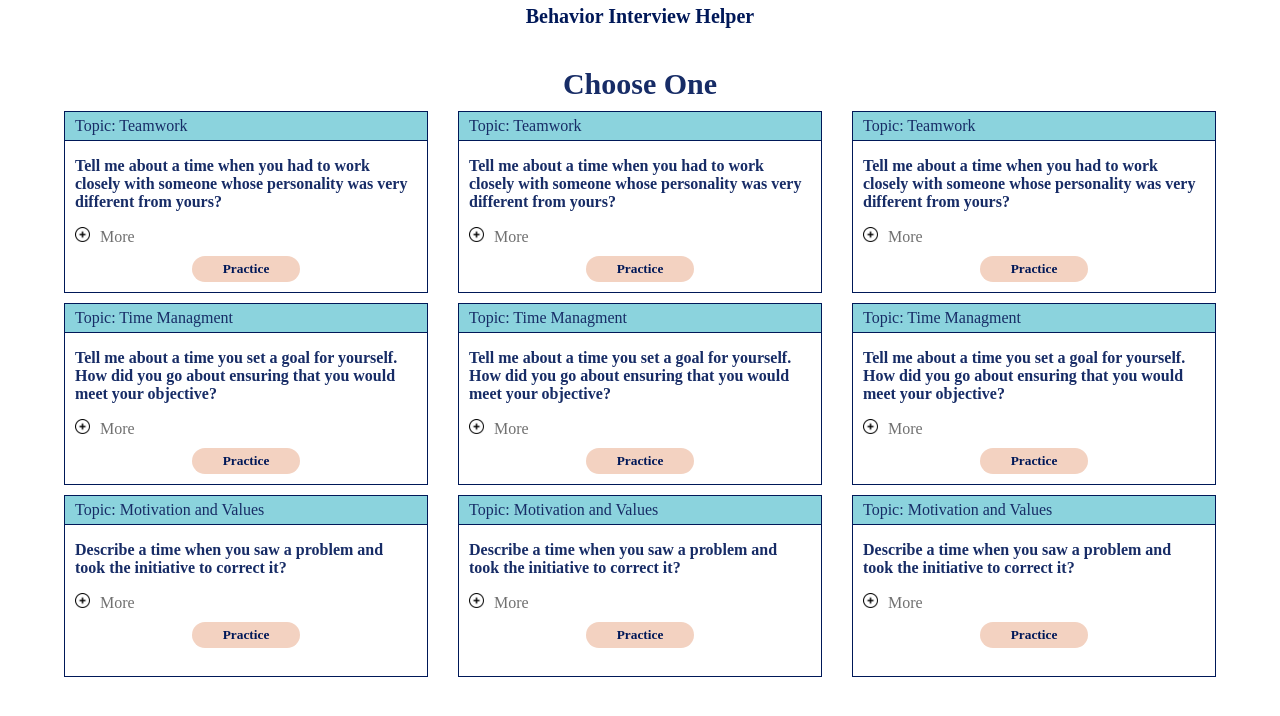
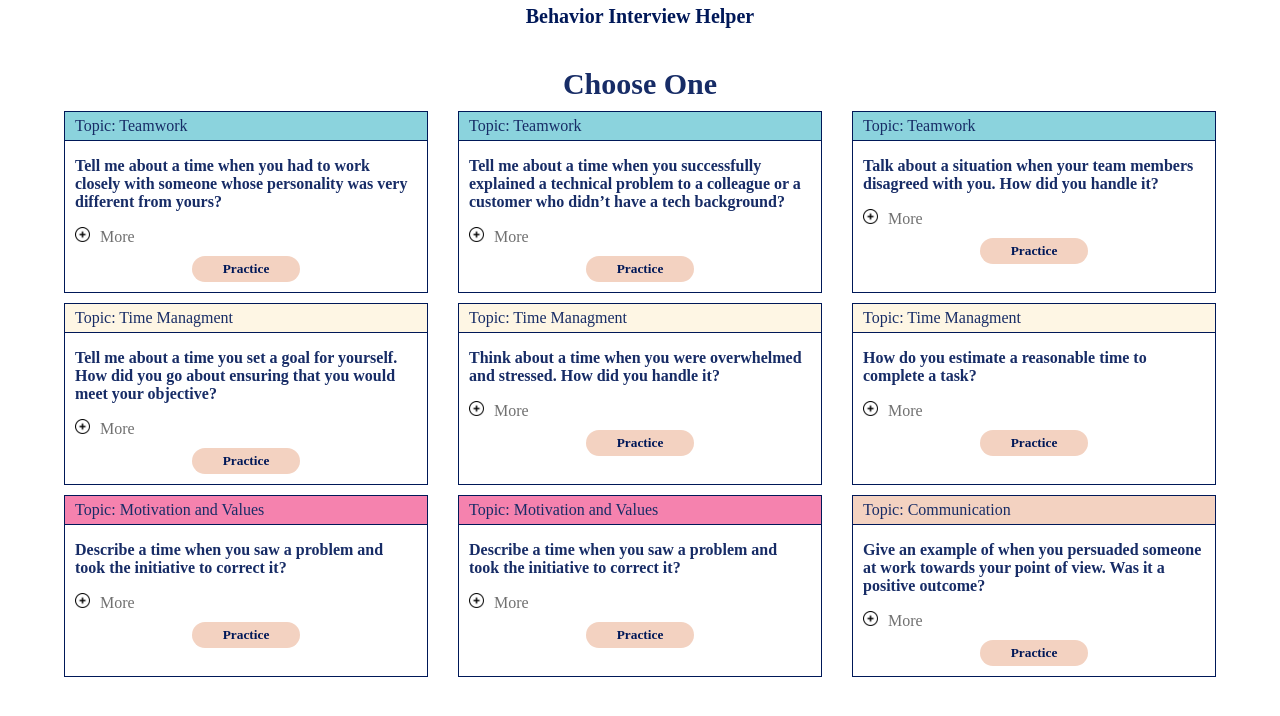
Before and after one commit to jcsmileyjr/behavior-interview-helper, a React (Create React App) app in the folder interview-helper/: page / in a window 1280 px wide. Both pictures are taken after a click on the button "Practice". Shown: the top 716 px of the page. Built offline with nearby package versions, Linux system fonts and the light colour scheme.

Commit message:
Reactor: Updated Question title styles and titles

```diff
--- a/interview-helper/src/component/questionCard/QuestionCard.js
+++ b/interview-helper/src/component/questionCard/QuestionCard.js
@@ -2,6 +2,7 @@ import Modal from "react-modal";
 import React from "react";
 import "./questionCard.css";
 import PlusSign from "../../images/plus-sign.png";
+import { useState } from "react";
 
 const customStyles = {
   content: {
@@ -16,6 +17,21 @@ const customStyles = {
 const QuestionCard = ({ question, start }) => {
   const { topic, content, intent, id } = question;
   const [modalIsOpen, setIsOpen] = React.useState(false);
+  const [backgroundColor, setBackgroundColor] = useState('Teamwork');
+
+  React.useEffect(() => {
+    if(question.topic === "Teamwork"){
+      setBackgroundColor("teamworkBGColor");
+    }else if(question.topic ==="Time Managment"){
+      setBackgroundColor("timeManagmentBGColor")
+    }else if(question.topic === "MotivationValues"){
+      setBackgroundColor("motivationValuesBGColor")
+    }else if(question.topic ==="Communication"){
+      setBackgroundColor("communicationBGColor")
+    }else{
+      setBackgroundColor("otherBGColor");
+    }
+  }, [question.topic]);
 
   function openModal() {
     setIsOpen(true);
@@ -27,7 +43,7 @@ const QuestionCard = ({ question, start }) => {
 
   return (
     <article className="card" id="card">
-      <div className="card__title--container card__content--margin">
+      <div className={`card__title--container card__content--margin ${backgroundColor}`}>
         <p>Topic: {topic}</p>
       </div>
       <div className="card__content--margin card__question--container">
--- a/interview-helper/src/component/questionCard/questionCard.css
+++ b/interview-helper/src/component/questionCard/questionCard.css
@@ -63,6 +63,30 @@ article {
     align-items: center;
 }
 
+.teamworkBGColor {
+    background-color: var(--Accent-Light-Blue);
+}
+
+.timeManagmentBGColor {
+    background-color: var(--Primary-Sandy-Beige);
+}
+
+/* .timeManagmentBGColor > p {
+    color: var(--Primary-Sandy-Beige);
+} */
+
+.motivationValuesBGColor {
+    background-color: #AB7272;
+}
+
+.communicationBGColor {
+    background-color: var(--Accent-Light-Orange);
+}
+
+.otherBGColor {
+    background-color: var(--Accent-Pink);
+}
+
 .modal__title--style {
     color: var(--Primary-Dark-Blue);
 }
--- a/interview-helper/src/development-data/questions.json
+++ b/interview-helper/src/development-data/questions.json
@@ -6,13 +6,13 @@
         "id":1
     },
     {
-        "content":"Tell me about a time when you had to work closely with someone whose personality was very different from yours?",
+        "content":"Tell me about a time when you successfully explained a technical problem to a colleague or a customer who didn’t have a tech background?",
         "intent":"Lorem ipsum dolor sit amet, consectetur adipiscing elit, sed do eiusmod tempor incididunt ut labore et dolore magna aliqua.",
         "topic":"Teamwork",
         "id":2
     },
     {
-        "content":"Tell me about a time when you had to work closely with someone whose personality was very different from yours?",
+        "content":"Talk about a situation when your team members disagreed with you. How did you handle it?",
         "intent":"Lorem ipsum dolor sit amet, consectetur adipiscing elit, sed do eiusmod tempor incididunt ut labore et dolore magna aliqua.",
         "topic":"Teamwork",
         "id":3
@@ -24,13 +24,13 @@
         "id":4
     },
     {
-        "content":"Tell me about a time you set a goal for yourself. How did you go about ensuring that you would meet your objective?",
+        "content":"Think about a time when you were overwhelmed and stressed. How did you handle it?",
         "intent":"Lorem ipsum dolor sit amet, consectetur adipiscing elit, sed do eiusmod tempor incididunt ut labore et dolore magna aliqua.",
         "topic":"Time Managment",
         "id":5
     },
     {
-        "content":"Tell me about a time you set a goal for yourself. How did you go about ensuring that you would meet your objective?",
+        "content":"How do you estimate a reasonable time to complete a task?",
         "intent":"Lorem ipsum dolor sit amet, consectetur adipiscing elit, sed do eiusmod tempor incididunt ut labore et dolore magna aliqua.",
         "topic":"Time Managment",
         "id":6
@@ -48,9 +48,9 @@
         "id":8
     },
     {
-        "content":"Describe a time when you saw a problem and took the initiative to correct it?",
+        "content":"Give an example of when you persuaded someone at work towards your point of view. Was it a positive outcome?",
         "intent":"Lorem ipsum dolor sit amet, consectetur adipiscing elit, sed do eiusmod tempor incididunt ut labore et dolore magna aliqua.",
-        "topic":"Motivation and Values",
+        "topic":"Communication",
         "id":9
     }
 
```
